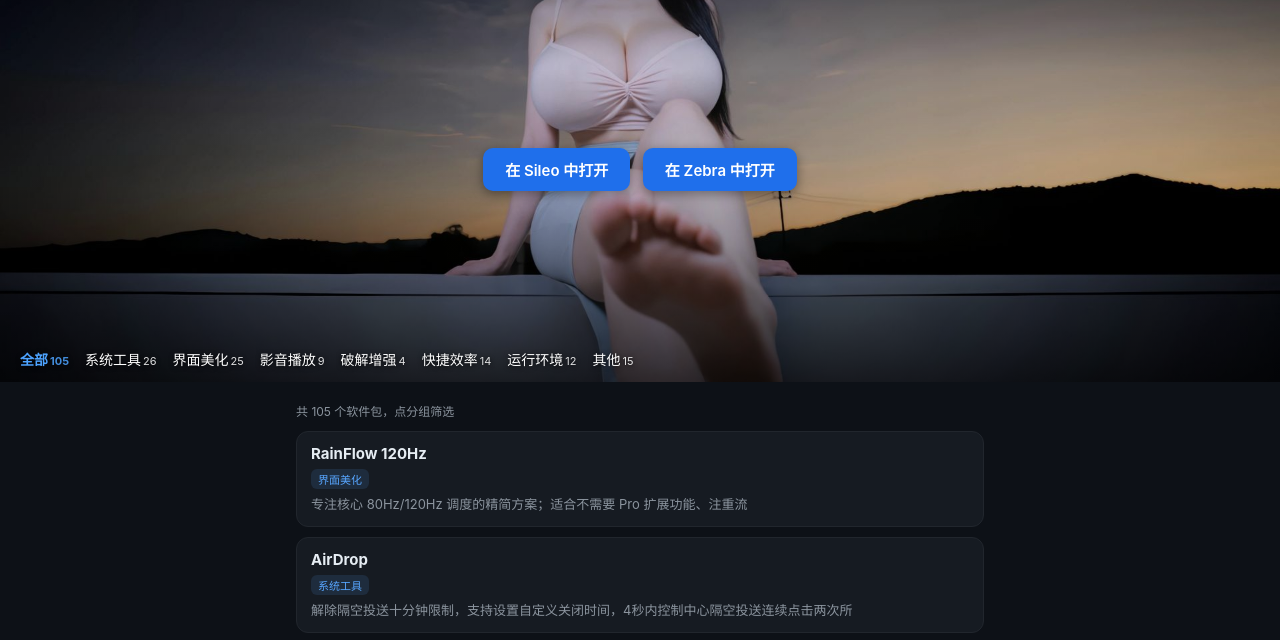
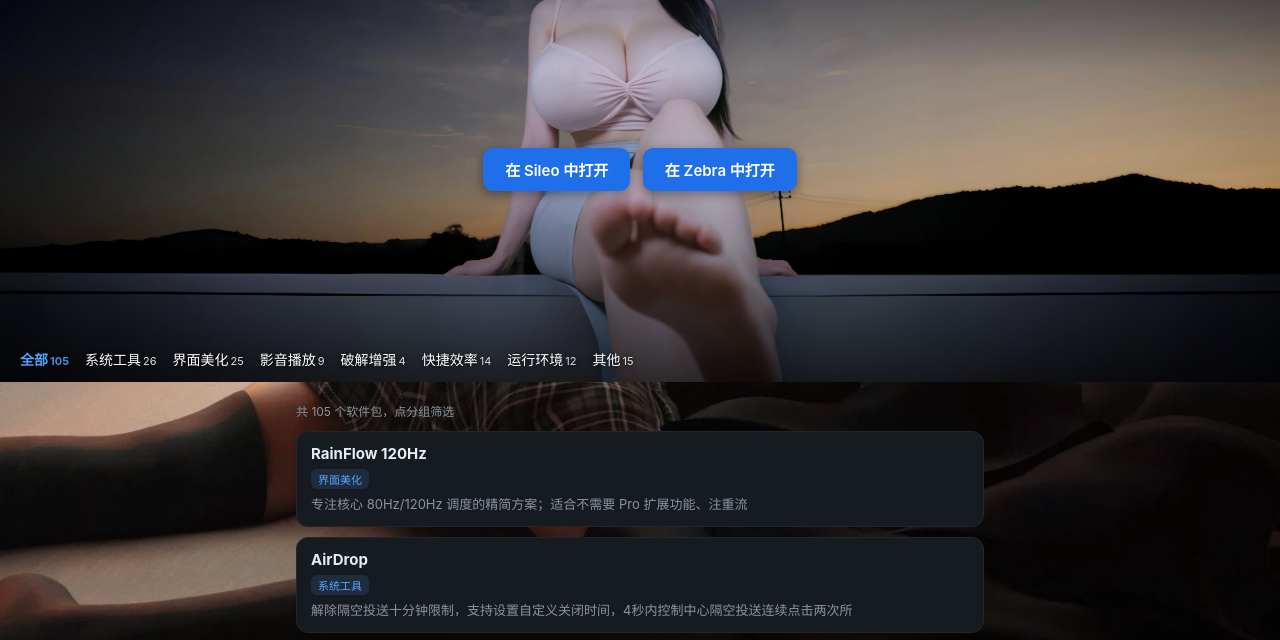
Before and after one commit to wozhiainaizi/wozhiainaizi.github.io, a plain HTML site: page index.html in a window 1280 px wide. Shown: the part 98-738 px from the top of the page. Drawn offline with Linux system fonts and the light colour scheme.

Commit message:
Sileo主页背景换成居家游戏场景图(仅body背景,其他不动)

```diff
--- a/index.html
+++ b/index.html
@@ -2,7 +2,7 @@
 <meta name="viewport" content="width=device-width,initial-scale=1"><title>暗影大人 的越狱软件源</title>
 <style>
 *{box-sizing:border-box}
-body{font-family:-apple-system,BlinkMacSystemFont,"PingFang SC",sans-serif;background:#0d1117;color:#e6edf3;margin:0}
+body{font-family:-apple-system,BlinkMacSystemFont,"PingFang SC",sans-serif;background:url(assets/bg.jpg) center/cover no-repeat fixed #0d1117;color:#e6edf3;margin:0}
 .hero{position:relative;width:100%;aspect-ratio:16/9;max-height:480px;background:url(assets/hero.jpg) center/cover no-repeat}
 .hero::before{content:"";position:absolute;inset:0;background:linear-gradient(180deg,rgba(0,0,0,.5) 0%,rgba(0,0,0,.1) 35%,rgba(0,0,0,.15) 60%,rgba(0,0,0,.7) 100%)}
 .heroin{position:absolute;inset:0;display:flex;flex-direction:column;justify-content:space-between;align-items:center;padding:12px 14px 8px;text-align:center}
```
Also changed, not shown: assets/bg.jpg (added).
